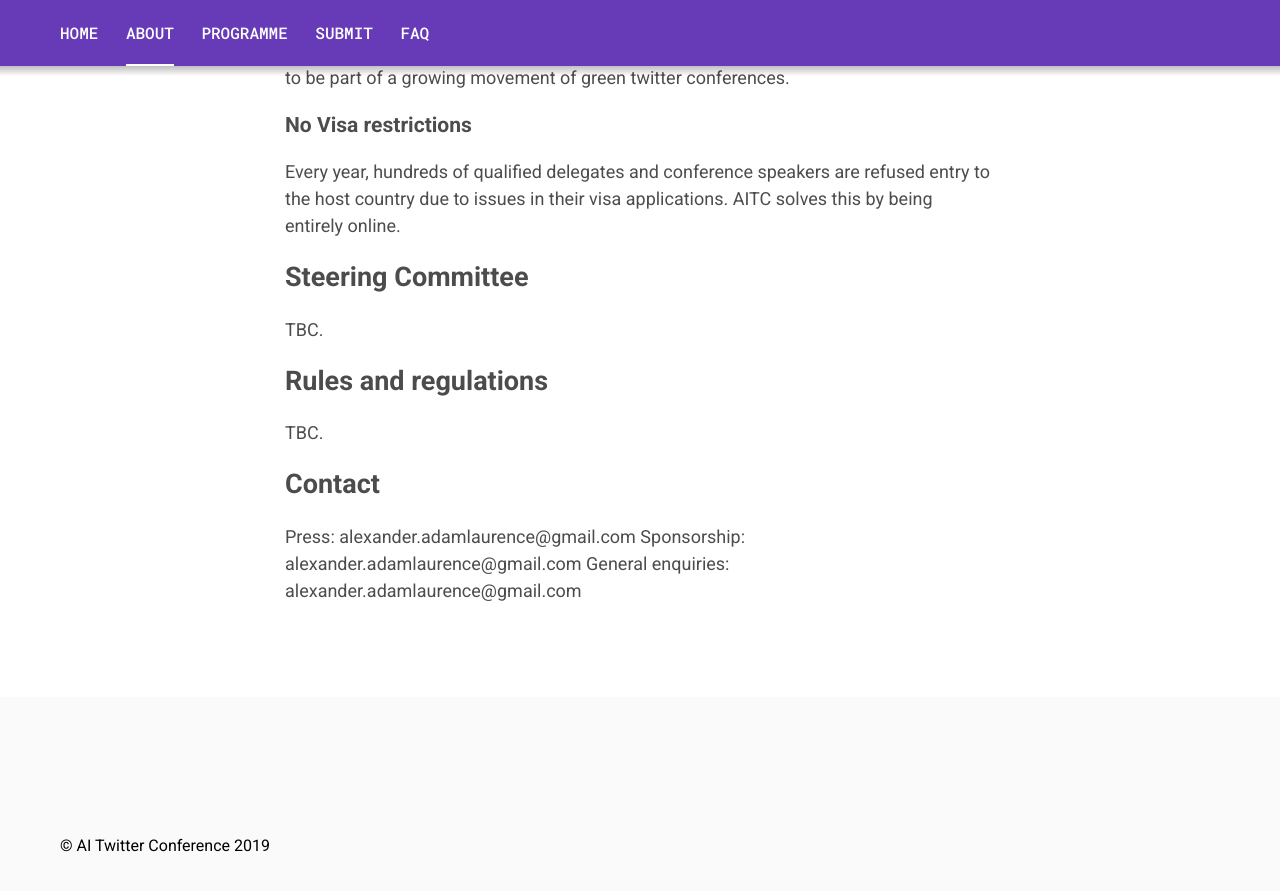
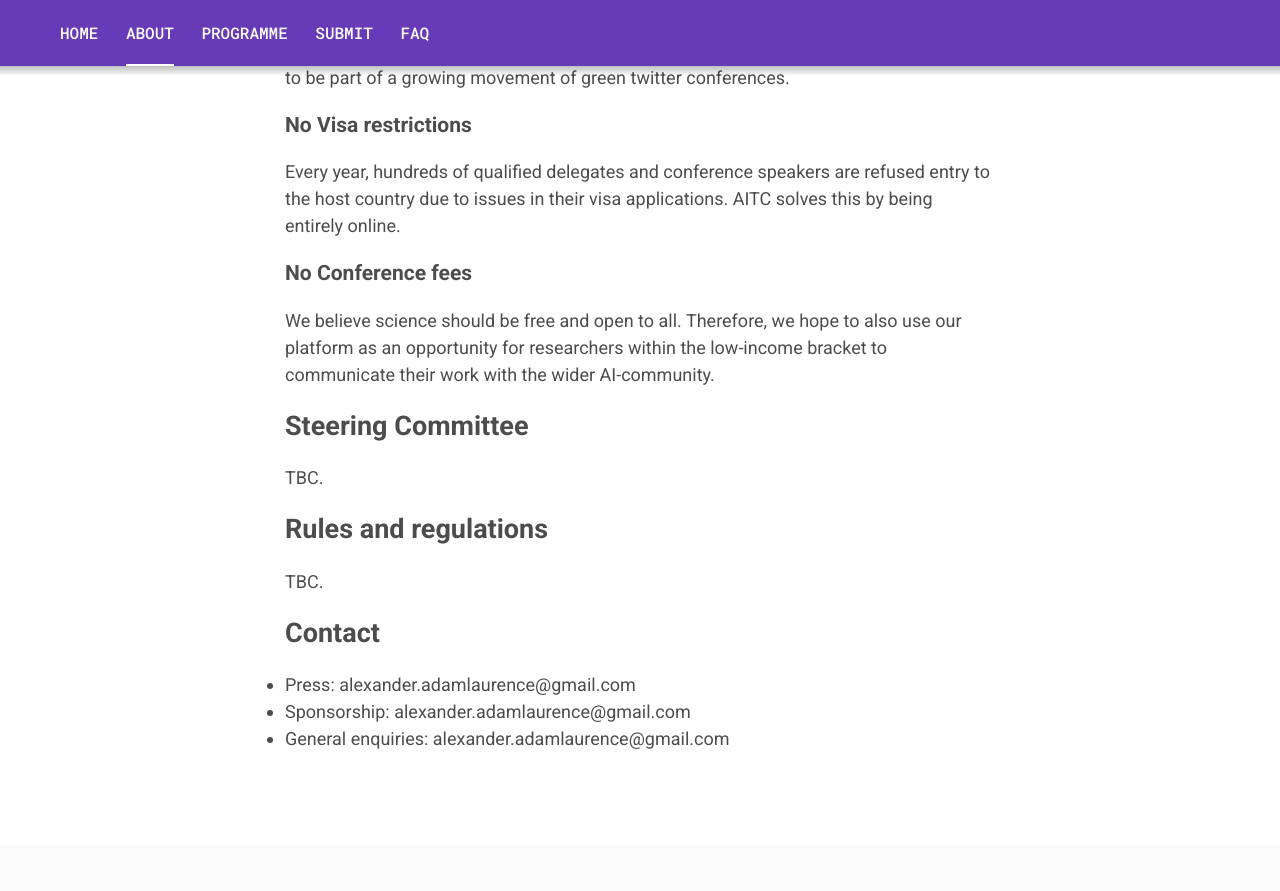
Before and after one commit to aitwitterconference/aitwitterconference.github.io, a Jekyll site: the page built from _pages/about.markdown, in a window 1280 px wide and 900 px high, scrolled down 664 px. Shown: the top 891 px of the window. Built offline with Jekyll 4.4.1, drawn with Linux system fonts in a browser that asks for light colours; part of the change alters nothing that is shown.

Commit message:
Update about.markdown

```diff
--- a/_pages/about.markdown
+++ b/_pages/about.markdown
@@ -13,6 +13,10 @@ No travel means zero-carbon footprint (excl. power usage for your device). We ar
 
 Every year, hundreds of qualified delegates and conference speakers are refused entry to the host country due to issues in their visa applications. AITC solves this by being entirely online.
 
+### No Conference fees
+
+We believe science should be free and open to all. Therefore, we hope to also use our platform as an opportunity for researchers within the low-income bracket to communicate their work with the wider AI-community.
+
 ## Steering Committee
 
 TBC.
@@ -23,6 +27,6 @@ TBC.
 
 ## Contact
 
-Press: alexander.adamlaurence@gmail.com
-Sponsorship: alexander.adamlaurence@gmail.com
-General enquiries: alexander.adamlaurence@gmail.com
+* Press: alexander.adamlaurence@gmail.com
+* Sponsorship: alexander.adamlaurence@gmail.com
+* General enquiries: alexander.adamlaurence@gmail.com
```
